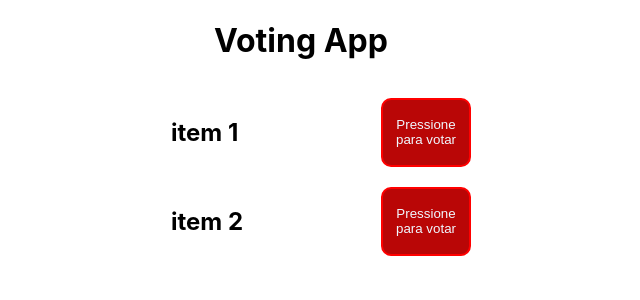
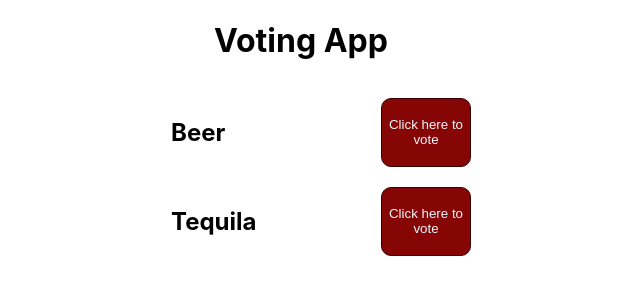
Before and after one commit to Franklin-Martins/Voting-App, a React (Create React App) app: page / in a window 1280 px wide. Shown: the top 300 px of the page, without its empty margins (339-979 px from the left). Built offline with nearby package versions, Linux system fonts and the light colour scheme.

Commit message:
Update style of Main page

```diff
--- a/src/pages/Main/index.js
+++ b/src/pages/Main/index.js
@@ -4,7 +4,7 @@ import './style.css'
 
 function Main() {
   const [voted, setVoted] = useState(false)
-  const [items, setItems] = useState([{title:'item 1', votes: 0}, {title:'item 2', votes: 3}])
+  const [items, setItems] = useState([{title:'Beer', votes: 0}, {title:'Tequila', votes: 3}])
 
   function handleAddVote(itemVoted){
     setVoted(true)
@@ -30,8 +30,8 @@ function Main() {
               <li key={item.title}>
                 <h2> {item.title} </h2>
                 {voted ?
-                  (<button >{item.votes}</button>):
-                  (<button onClick={()=> handleAddVote(item.title)}>Pressione para votar</button>)}
+                  (<button >{item.votes} <br></br> votes </button>):
+                  (<button onClick={()=> handleAddVote(item.title)}>Click here to vote</button>)}
               </li>
             )
           })}
--- a/src/pages/Main/style.css
+++ b/src/pages/Main/style.css
@@ -12,9 +12,9 @@ li{
 
 button{
     color: aliceblue;
-    background-color: rgb(185, 6, 6);
+    background-color: rgb(134, 6, 6);
     cursor: pointer;
     width: 90px;
-    border: 2px solid red;
+    border: 1px solid rgb(56, 2, 2);
     border-radius: 10px;
 }
```
Also changed, not shown: 1 other file (tests, documents, lock files or other folders).
